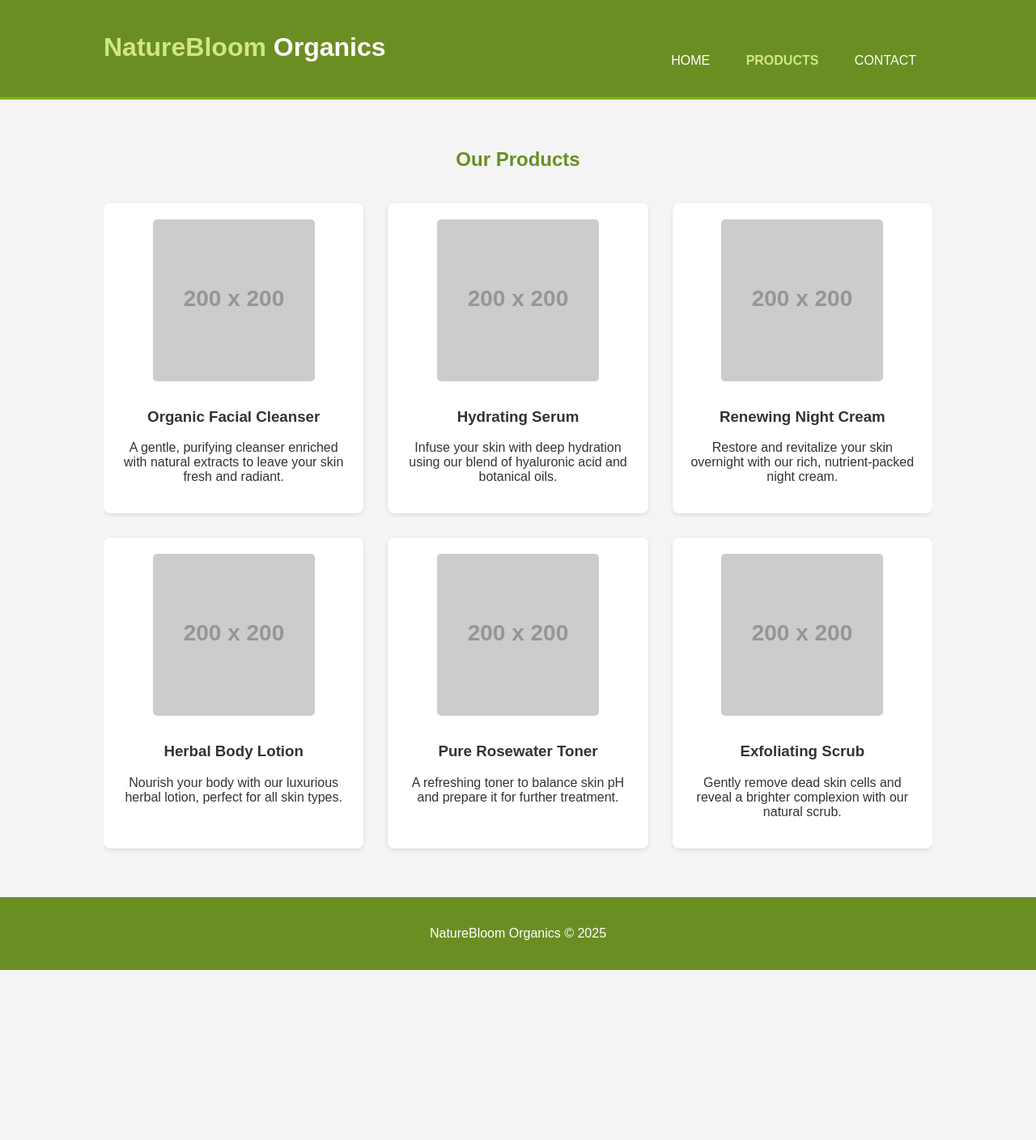
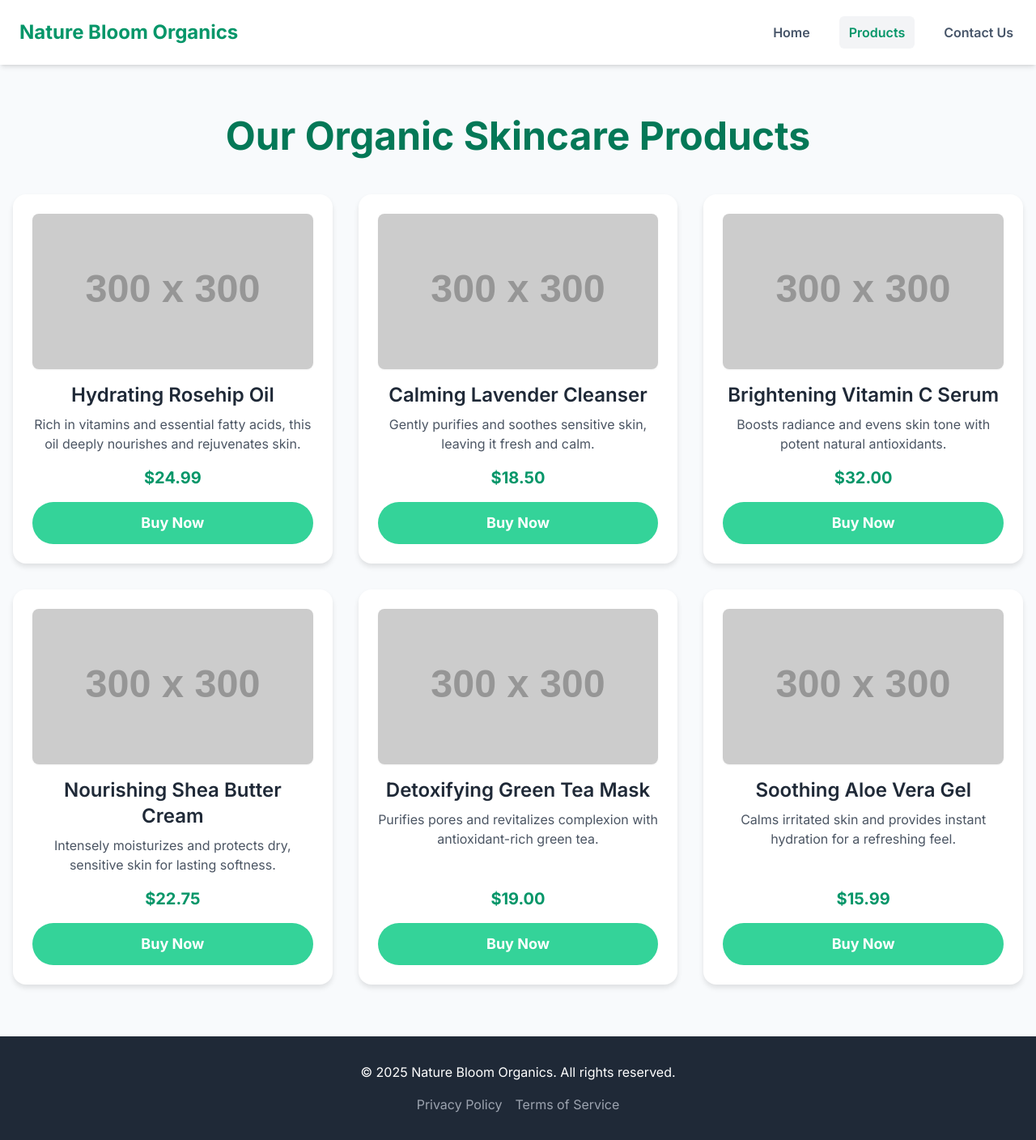
Before and after one commit to Zubairpedm/Nature-Bloom-Organics, a plain HTML site: page products.html in a window 1280 px wide. Shown: the whole page at 81% size. Before the commit the page ends 1198 px from the top, so only its background shows below. Drawn offline with nearby package versions, Linux system fonts and the light colour scheme; placeholder pictures from the web are drawn by us.

Commit message:
Update products.html

```diff
--- a/products.html
+++ b/products.html
@@ -3,80 +3,175 @@
 <head>
     <meta charset="UTF-8">
     <meta name="viewport" content="width=device-width, initial-scale=1.0">
-    <title>NatureBloom Organics - Products</title>
+    <title>Nature Bloom Organics - Products</title>
+    <!-- Tailwind CSS CDN -->
+    <script src="https://cdn.tailwindcss.com"></script>
+    <link href="https://fonts.googleapis.com/css2?family=Inter:wght@400;600;700&display=swap" rel="stylesheet">
     <style>
-        body { font-family: Arial, sans-serif; margin: 0; padding: 0; background-color: #f4f4f4; color: #333; }
-        .container { width: 80%; margin: auto; overflow: hidden; padding: 20px 0; }
-        header { background: #6b8e23; color: #fff; padding-top: 20px; min-height: 70px; border-bottom: #7ab81a 3px solid; }
-        header a { color: #fff; text-decoration: none; text-transform: uppercase; font-size: 16px; }
-        header ul { padding: 0; list-style: none; }
-        header li { display: inline; padding: 0 20px; }
-        header #branding { float: left; }
-        header #branding h1 { margin: 0; }
-        header nav { float: right; margin-top: 10px; }
-        header .highlight, header .current a { color: #d0e882; font-weight: bold; }
-        header a:hover { color: #d0e882; font-weight: bold; }
-        .section-title { text-align: center; margin: 40px 0 20px; color: #6b8e23; }
-        .products-grid { display: grid; grid-template-columns: repeat(auto-fit, minmax(250px, 1fr)); gap: 30px; padding: 20px 0; text-align: center; }
-        .product-item { background: #fff; padding: 20px; border-radius: 8px; box-shadow: 0 2px 5px rgba(0,0,0,0.1); }
-        .product-item img { max-width: 100%; height: auto; border-radius: 5px; margin-bottom: 10px; }
-        footer { padding: 20px; margin-top: 20px; color: #fff; background-color: #6b8e23; text-align: center; }
+        body {
+            font-family: 'Inter', sans-serif;
+            background-color: #f8fafc; /* Light blue-gray background */
+            color: #334155; /* Dark slate text */
+        }
+        .gradient-bg {
+            background: linear-gradient(to right, #6EE7B7, #34D399); /* Green gradient */
+        }
+        .btn-primary {
+            background-color: #34D399; /* Green */
+            color: white;
+            padding: 0.75rem 1.5rem;
+            border-radius: 9999px; /* Fully rounded */
+            transition: background-color 0.3s ease;
+        }
+        .btn-primary:hover {
+            background-color: #10B981; /* Darker green on hover */
+        }
+        .nav-link {
+            color: #475569; /* Slate gray */
+            transition: color 0.3s ease;
+        }
+        .nav-link:hover {
+            color: #10B981; /* Green on hover */
+        }
+        .product-card {
+            background-color: white;
+            border-radius: 1rem; /* Rounded corners */
+            box-shadow: 0 4px 6px rgba(0, 0, 0, 0.1); /* Subtle shadow */
+            transition: transform 0.3s ease, box-shadow 0.3s ease;
+        }
+        .product-card:hover {
+            transform: translateY(-5px); /* Lift effect on hover */
+            box-shadow: 0 10px 15px rgba(0, 0, 0, 0.15); /* Enhanced shadow on hover */
+        }
     </style>
 </head>
-<body>
-    <header>
-        <div class="container">
-            <div id="branding">
-                <h1><span class="highlight">NatureBloom</span> Organics</h1>
-            </div>
-            <nav>
-                <ul>
-                    <li><a href="index.html">Home</a></li>
-                    <li class="current"><a href="products.html">Products</a></li>
-                    <li><a href="contact.html">Contact</a></li>
-                </ul>
-            </nav>
-        </div>
-    </header>
-
-    <section class="container">
-        <h2 class="section-title">Our Products</h2>
-        <div class="products-grid">
-            <div class="product-item">
-                <img src="https://via.placeholder.com/200x200?text=Product+1" alt="Organic Facial Cleanser">
-                <h3>Organic Facial Cleanser</h3>
-                <p>A gentle, purifying cleanser enriched with natural extracts to leave your skin fresh and radiant.</p>
-            </div>
-            <div class="product-item">
-                <img src="https://via.placeholder.com/200x200?text=Product+2" alt="Hydrating Serum">
-                <h3>Hydrating Serum</h3>
-                <p>Infuse your skin with deep hydration using our blend of hyaluronic acid and botanical oils.</p>
-            </div>
-            <div class="product-item">
-                <img src="https://via.placeholder.com/200x200?text=Product+3" alt="Renewing Night Cream">
-                <h3>Renewing Night Cream</h3>
-                <p>Restore and revitalize your skin overnight with our rich, nutrient-packed night cream.</p>
-            </div>
-            <div class="product-item">
-                <img src="https://via.placeholder.com/200x200?text=Product+4" alt="Herbal Body Lotion">
-                <h3>Herbal Body Lotion</h3>
-                <p>Nourish your body with our luxurious herbal lotion, perfect for all skin types.</p>
-            </div>
-            <div class="product-item">
-                <img src="https://via.placeholder.com/200x200?text=Product+5" alt="Pure Rosewater Toner">
-                <h3>Pure Rosewater Toner</h3>
-                <p>A refreshing toner to balance skin pH and prepare it for further treatment.</p>
-            </div>
-            <div class="product-item">
-                <img src="https://via.placeholder.com/200x200?text=Product+6" alt="Exfoliating Scrub">
-                <h3>Exfoliating Scrub</h3>
-                <p>Gently remove dead skin cells and reveal a brighter complexion with our natural scrub.</p>
+<body class="flex flex-col min-h-screen">
+    <!-- Navigation Bar -->
+    <nav class="bg-white shadow-md p-4 sticky top-0 z-50">
+        <div class="container mx-auto flex justify-between items-center flex-wrap">
+            <!-- Brand Logo/Name -->
+            <a href="index.html" class="text-2xl font-bold text-emerald-600 rounded-lg p-2 hover:bg-gray-100 transition-colors">
+                Nature Bloom Organics
+            </a>
+            <!-- Mobile Menu Button -->
+            <button id="menu-button" class="lg:hidden text-gray-600 hover:text-gray-900 focus:outline-none focus:ring-2 focus:ring-emerald-500 rounded-md p-2">
+                <svg class="w-6 h-6" fill="none" stroke="currentColor" viewBox="0 0 24 24" xmlns="http://www.w3.org/2000/svg">
+                    <path stroke-linecap="round" stroke-linejoin="round" stroke-width="2" d="M4 6h16M4 12h16M4 18h16"></path>
+                </svg>
+            </button>
+            <!-- Navigation Links -->
+            <div id="nav-links" class="hidden lg:flex flex-col lg:flex-row lg:items-center w-full lg:w-auto mt-4 lg:mt-0 space-y-2 lg:space-y-0 lg:space-x-6">
+                <a href="index.html" class="nav-link font-semibold px-3 py-2 rounded-md hover:bg-gray-100">Home</a>
+                <a href="products.html" class="nav-link font-semibold px-3 py-2 rounded-md bg-gray-100 text-emerald-600">Products</a>
+                <a href="contactus.html" class="nav-link font-semibold px-3 py-2 rounded-md hover:bg-gray-100">Contact Us</a>
             </div>
         </div>
-    </section>
+    </nav>
 
-    <footer>
-        <p>NatureBloom Organics &copy; 2025</p>
+    <!-- Products Section -->
+    <main class="py-16 px-4 flex-grow">
+        <div class="container mx-auto max-w-7xl">
+            <h1 class="text-4xl md:text-5xl font-bold text-center text-emerald-700 mb-12">Our Organic Skincare Products</h1>
+
+            <div class="grid grid-cols-1 sm:grid-cols-2 lg:grid-cols-3 gap-8">
+                <!-- Product 1: Hydrating Rosehip Oil -->
+                <div class="product-card p-6 flex flex-col items-center text-center">
+                    <img src="https://placehold.co/300x300/e0f2f7/2980b9?text=Rosehip+Oil" alt="Hydrating Rosehip Oil" class="w-full h-48 object-cover rounded-lg mb-4 shadow-sm">
+                    <h2 class="text-2xl font-semibold text-gray-800 mb-2">Hydrating Rosehip Oil</h2>
+                    <p class="text-gray-600 mb-4 flex-grow">Rich in vitamins and essential fatty acids, this oil deeply nourishes and rejuvenates skin.</p>
+                    <p class="text-xl font-bold text-emerald-600 mb-4">$24.99</p>
+                    <button class="btn-primary w-full text-lg font-bold">Buy Now</button>
+                </div>
+
+                <!-- Product 2: Calming Lavender Cleanser -->
+                <div class="product-card p-6 flex flex-col items-center text-center">
+                    <img src="https://placehold.co/300x300/e0f2f7/2980b9?text=Lavender+Cleanser" alt="Calming Lavender Cleanser" class="w-full h-48 object-cover rounded-lg mb-4 shadow-sm">
+                    <h2 class="text-2xl font-semibold text-gray-800 mb-2">Calming Lavender Cleanser</h2>
+                    <p class="text-gray-600 mb-4 flex-grow">Gently purifies and soothes sensitive skin, leaving it fresh and calm.</p>
+                    <p class="text-xl font-bold text-emerald-600 mb-4">$18.50</p>
+                    <button class="btn-primary w-full text-lg font-bold">Buy Now</button>
+                </div>
+
+                <!-- Product 3: Brightening Vitamin C Serum -->
+                <div class="product-card p-6 flex flex-col items-center text-center">
+                    <img src="https://placehold.co/300x300/e0f2f7/2980b9?text=Vitamin+C+Serum" alt="Brightening Vitamin C Serum" class="w-full h-48 object-cover rounded-lg mb-4 shadow-sm">
+                    <h2 class="text-2xl font-semibold text-gray-800 mb-2">Brightening Vitamin C Serum</h2>
+                    <p class="text-gray-600 mb-4 flex-grow">Boosts radiance and evens skin tone with potent natural antioxidants.</p>
+                    <p class="text-xl font-bold text-emerald-600 mb-4">$32.00</p>
+                    <button class="btn-primary w-full text-lg font-bold">Buy Now</button>
+                </div>
+
+                <!-- Product 4: Nourishing Shea Butter Cream -->
+                <div class="product-card p-6 flex flex-col items-center text-center">
+                    <img src="https://placehold.co/300x300/e0f2f7/2980b9?text=Shea+Butter+Cream" alt="Nourishing Shea Butter Cream" class="w-full h-48 object-cover rounded-lg mb-4 shadow-sm">
+                    <h2 class="text-2xl font-semibold text-gray-800 mb-2">Nourishing Shea Butter Cream</h2>
+                    <p class="text-gray-600 mb-4 flex-grow">Intensely moisturizes and protects dry, sensitive skin for lasting softness.</p>
+                    <p class="text-xl font-bold text-emerald-600 mb-4">$22.75</p>
+                    <button class="btn-primary w-full text-lg font-bold">Buy Now</button>
+                </div>
+
+                <!-- Product 5: Detoxifying Green Tea Mask -->
+                <div class="product-card p-6 flex flex-col items-center text-center">
+                    <img src="https://placehold.co/300x300/e0f2f7/2980b9?text=Green+Tea+Mask" alt="Detoxifying Green Tea Mask" class="w-full h-48 object-cover rounded-lg mb-4 shadow-sm">
+                    <h2 class="text-2xl font-semibold text-gray-800 mb-2">Detoxifying Green Tea Mask</h2>
+                    <p class="text-gray-600 mb-4 flex-grow">Purifies pores and revitalizes complexion with antioxidant-rich green tea.</p>
+                    <p class="text-xl font-bold text-emerald-600 mb-4">$19.00</p>
+                    <button class="btn-primary w-full text-lg font-bold">Buy Now</button>
+                </div>
+
+                <!-- Product 6: Soothing Aloe Vera Gel -->
+                <div class="product-card p-6 flex flex-col items-center text-center">
+                    <img src="https://placehold.co/300x300/e0f2f7/2980b9?text=Aloe+Vera+Gel" alt="Soothing Aloe Vera Gel" class="w-full h-48 object-cover rounded-lg mb-4 shadow-sm">
+                    <h2 class="text-2xl font-semibold text-gray-800 mb-2">Soothing Aloe Vera Gel</h2>
+                    <p class="text-gray-600 mb-4 flex-grow">Calms irritated skin and provides instant hydration for a refreshing feel.</p>
+                    <p class="text-xl font-bold text-emerald-600 mb-4">$15.99</p>
+                    <button class="btn-primary w-full text-lg font-bold">Buy Now</button>
+                </div>
+            </div>
+        </div>
+    </main>
+
+    <!-- Footer -->
+    <footer class="bg-gray-800 text-white py-8 px-4 mt-auto">
+        <div class="container mx-auto text-center">
+            <p>&copy; 2025 Nature Bloom Organics. All rights reserved.</p>
+            <div class="flex justify-center space-x-4 mt-4">
+                <a href="#" class="text-gray-400 hover:text-white transition-colors">Privacy Policy</a>
+                <a href="#" class="text-gray-400 hover:text-white transition-colors">Terms of Service</a>
+            </div>
+        </div>
     </footer>
+
+    <script>
+        // JavaScript for mobile menu toggle
+        const menuButton = document.getElementById('menu-button');
+        const navLinks = document.getElementById('nav-links');
+
+        menuButton.addEventListener('click', () => {
+            navLinks.classList.toggle('hidden');
+            navLinks.classList.toggle('flex');
+        });
+
+        // Close menu when a link is clicked (for mobile)
+        navLinks.querySelectorAll('a').forEach(link => {
+            link.addEventListener('click', () => {
+                if (window.innerWidth < 1024) { // Only for small screens
+                    navLinks.classList.add('hidden');
+                    navLinks.classList.remove('flex');
+                }
+            });
+        });
+
+        // Hide menu on resize if wider than mobile breakpoint
+        window.addEventListener('resize', () => {
+            if (window.innerWidth >= 1024) {
+                navLinks.classList.remove('hidden');
+                navLinks.classList.add('flex');
+            } else {
+                navLinks.classList.add('hidden');
+                navLinks.classList.remove('flex');
+            }
+        });
+    </script>
 </body>
 </html>
```
